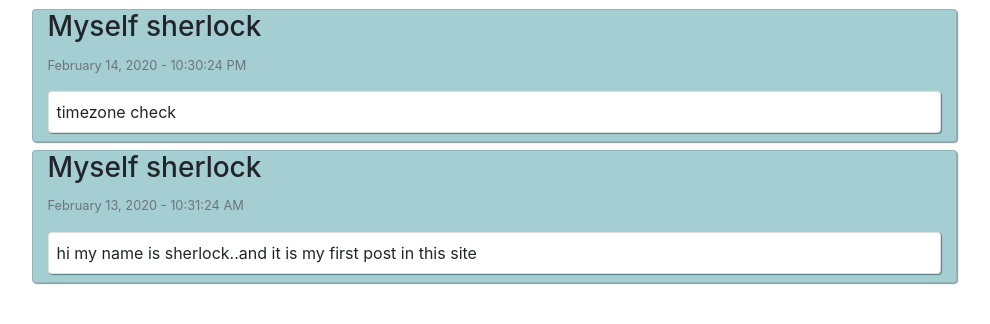
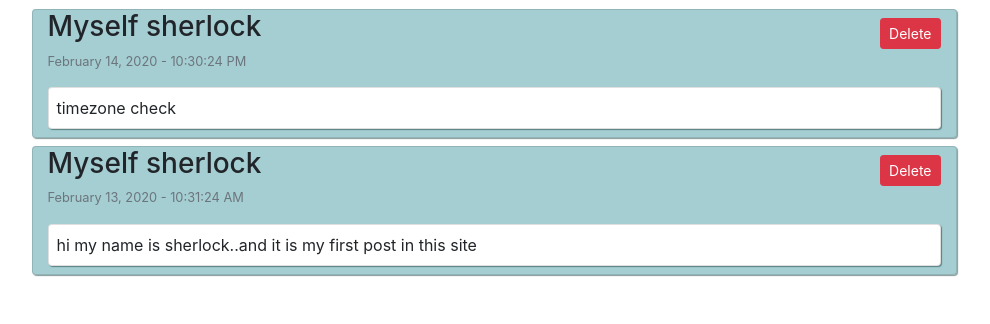
Before and after one commit to microStationCorp/xpost, a Django app: page /posts/ in a window 1280 px wide. Shown: the part 69-393 px from the top of the page, without its empty margins (146-1136 px from the left). Run offline with Django 3.2, Linux system fonts and the light colour scheme; a user stored in the database is signed in; data comes from the database, SQL or seed files in the repository; both versions use the stored data as it was after the commit; some libraries are stand-ins or nearby versions.

Commit message:
my post delete added

```diff
--- a/following/views.py
+++ b/following/views.py
@@ -28,7 +28,6 @@ def followPage(response):
 
 @login_required(login_url='../login')
 def followingPost(response, usr):
-    print('in wrong')
     if response.method == "GET" and response.is_ajax():
         user = User.objects.filter(username=usr)[0]
         posts = Posts.objects.filter(author_id=user.id).order_by('-dateOfPost')
@@ -59,7 +58,6 @@ def followingPost(response, usr):
 
 @login_required(login_url='../login')
 def following(response):
-    print('in right')
     if response.method == "GET" and response.is_ajax():
         followingId = response.GET['id']
         indicator = response.GET['indicator']
--- a/templates/base.html
+++ b/templates/base.html
@@ -21,6 +21,9 @@
     </style>
     {% block followcss %}
     {% endblock followcss %}
+
+    {% block myPostCss %}
+    {% endblock myPostCss %}
 </head>
 
 <body>
@@ -94,6 +97,8 @@
     </script>
     {% block jquery %}
     {% endblock jquery %}
+    {% block delAjax %}
+    {% endblock delAjax %}
 </body>
 
 </html>
--- a/userposts/templates/userposts/userposts.html
+++ b/userposts/templates/userposts/userposts.html
@@ -2,14 +2,34 @@
 
 {% block title %}My Posts{% endblock title %}
 
+{% block myPostCss %}
+
+<style>
+    .delBut {
+        float: right;
+    }
+
+    .myTitle {
+        display: inline-block;
+    }
+
+    .myDate {
+        display: block;
+    }
+</style>
+
+{% endblock myPostCss %}
+
 {% block content %}
-<div class="container myContent">
+<div class="container myContent" data-id="myfollowpost">
     {% for post in posts %}
     <div class="card col-10 mx-auto my-2"
         style="box-shadow: 1px 1px 1px rgba(13, 54, 54, 0.507);background-color: #0a7a865e;">
         <div class="card-text">
-        <h3>{{post.title|capfirst}}</h3>
-        <small><label class="text-muted">{{post.dateOfPost|date:"F d, Y - h:i:s A"}}</label></small>
+            <h3 class="myTitle">{{post.title|capfirst}}</h3>
+            <button class="btn btn-danger delBut mt-2 btn-sm" data-class="delete"
+                data-postId="{{post.id}}">Delete</button>
+            <small class="myDate"><label class="text-muted">{{post.dateOfPost|date:"F d, Y - h:i:s A"}}</label></small>
         </div>
         <div class="card pl-2 py-2 my-2" style="box-shadow: 1px 1px 1px rgba(13, 54, 54, 0.507);">
             {{post.post}}
@@ -24,4 +44,23 @@
     </div>
     {% endfor %}
 </div>
+<div id="test"></div>
 {% endblock content %}
+
+{% block delAjax %}
+
+<script type="text/javascript">
+    $(document).ready(function () {
+
+        $('[data-class=delete]').click(function (e) {
+            e.preventDefault();
+            var response = confirm('Are you want to delete?')
+            if (response == true) {
+                location.href = '/deletePost/' + $(this)[0].dataset.postid
+                // console.log($(this)[0].dataset)
+            }
+        })
+    })
+</script>
+
+{% endblock delAjax %}
--- a/userposts/urls.py
+++ b/userposts/urls.py
@@ -1,5 +1,5 @@
 from django.urls import path, include
 from . import views
 urlpatterns = [
-    path('', views.userPost, name='userPost')
+    path('', views.userPost, name='userPost'),
 ]
--- a/userposts/views.py
+++ b/userposts/views.py
@@ -1,4 +1,5 @@
-from django.shortcuts import render
+from django.shortcuts import render, HttpResponse, redirect
+from django.http import JsonResponse
 from django.contrib.auth.decorators import login_required
 from .models import Posts
 # Create your views here.
@@ -9,3 +10,9 @@ def userPost(response):
     myPost = Posts.objects.filter(
         author_id=response.user.id).order_by('-dateOfPost')
     return render(response, 'userposts/userposts.html', {'posts': myPost})
+
+
+@login_required(login_url='../login')
+def deletePost(response, id):
+    Posts.objects.filter(id=id)[0].delete()
+    return redirect('../posts')
--- a/xpost/urls.py
+++ b/xpost/urls.py
@@ -15,6 +15,7 @@ Including another URLconf
 """
 from django.contrib import admin
 from django.urls import path, include
+from userposts import views
 
 urlpatterns = [
     path('admin/', admin.site.urls),
@@ -28,5 +29,6 @@ urlpatterns = [
     path('newpost/', include('newPost.urls')),
     path('global/', include('global.urls')),
     path('following/', include('following.urls')),
-    path('stat/', include('xpstat.urls'))
+    path('stat/', include('xpstat.urls')),
+    path('deletePost/<int:id>', views.deletePost, name="deletePost"),
 ]
```
Also changed, not shown: db.sqlite3. Lines whose indentation alone changed are shown as unchanged.
